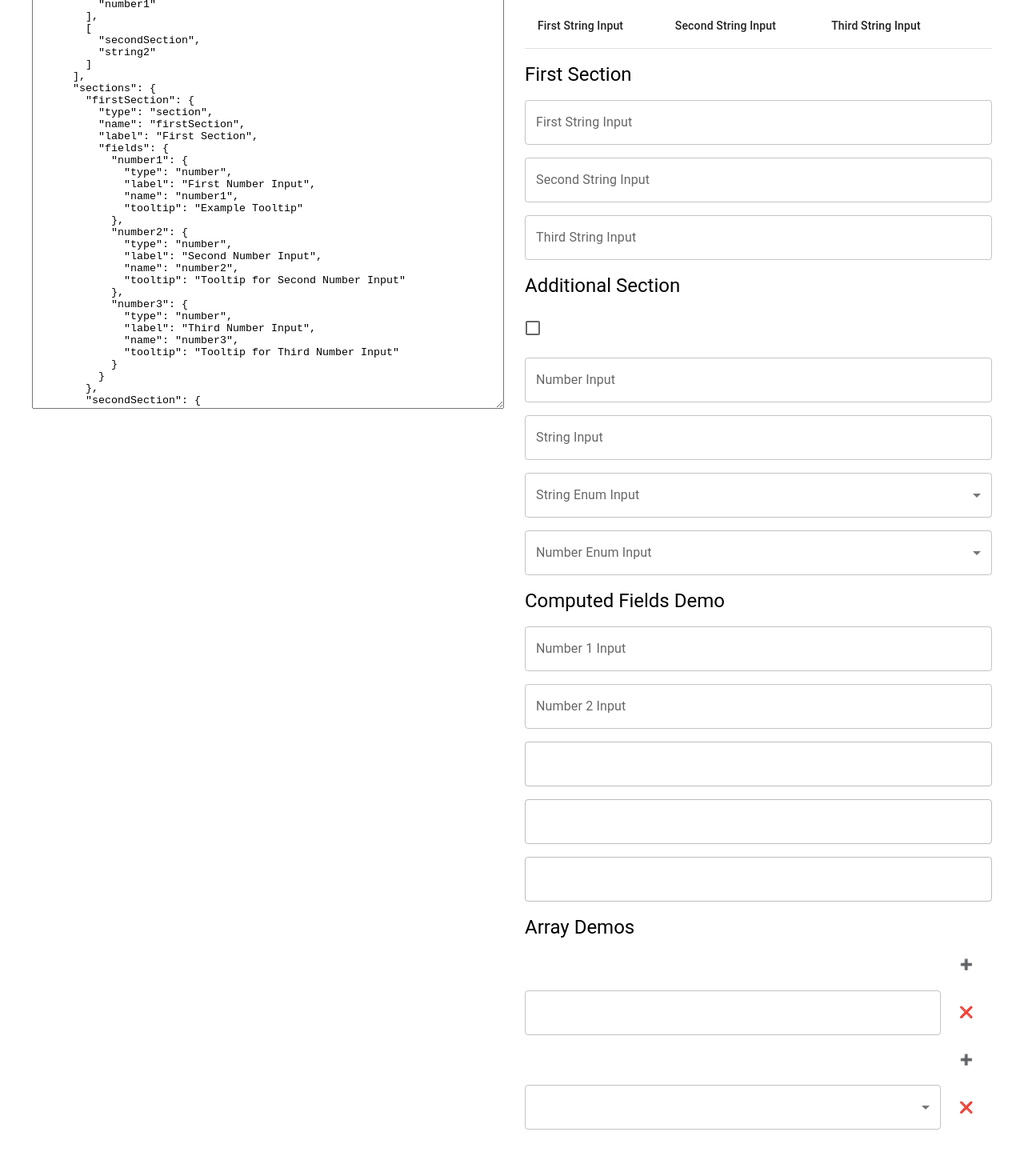
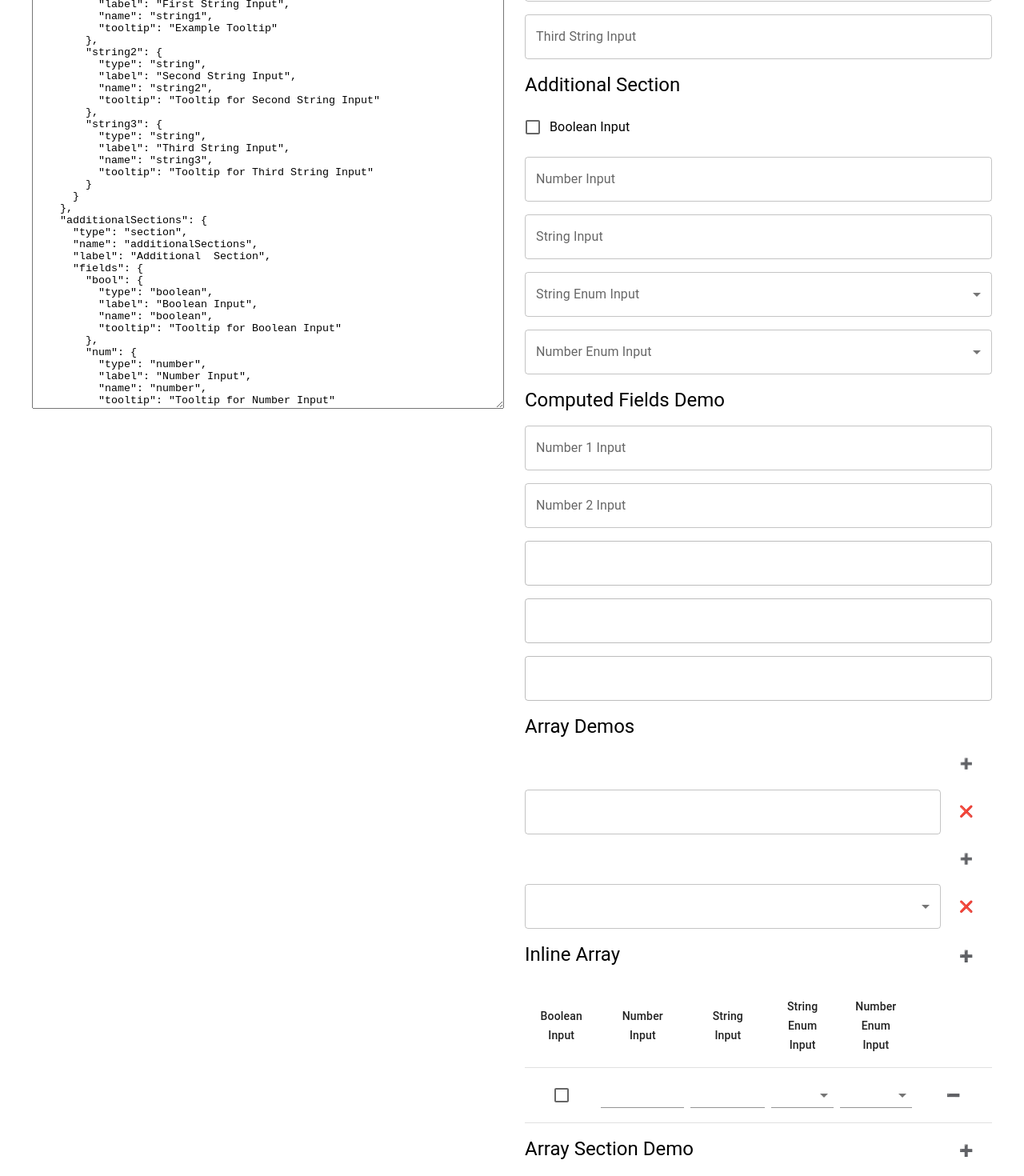
Before and after one commit to AndrewSmithDev/labnetik-test-prototype, a React (Vite) app in the folder proof-of-concept/client/: page / in a window 1280 px wide. Shown: the part 260-1730 px from the top of the page at 80% size. Built offline with nearby package versions, Linux system fonts and the light colour scheme.

Commit message:
inline array section done

```diff
--- a/proof-of-concept/client/src/example/example-test-config1.ts
+++ b/proof-of-concept/client/src/example/example-test-config1.ts
@@ -4,92 +4,6 @@ export const exampleConfig1: TestConfig = {
   title: "Example Test Configuration 1",
   stages: ["creation", "submission"],
   sections: {
-    arraySectionDemo: {
-      type: "array-section",
-      name: "arrayDemo",
-      label: "Array Section Demo",
-      showInFormPreview: [
-        ["firstSection", "number1"],
-        ["secondSection", "string2"],
-      ],
-      sections: {
-        firstSection: {
-          type: "section",
-          name: "firstSection",
-          label: "First Section",
-          fields: {
-            number1: {
-              type: "number",
-              label: "First Number Input",
-              name: "number1",
-              tooltip: "Example Tooltip",
-            },
-            number2: {
-              type: "number",
-              label: "Second Number Input",
-              name: "number2",
-              tooltip: "Tooltip for Second Number Input",
-            },
-            number3: {
-              type: "number",
-              label: "Third Number Input",
-              name: "number3",
-              tooltip: "Tooltip for Third Number Input",
-            },
-          },
-        },
-        secondSection: {
-          type: "section",
-          name: "secondSection",
-          label: "Second Section",
-          fields: {
-            string1: {
-              type: "string",
-              label: "First String Input",
-              name: "string1",
-              tooltip: "Example Tooltip",
-            },
-            string2: {
-              type: "string",
-              label: "Second String Input",
-              name: "string2",
-              tooltip: "Tooltip for Second String Input",
-            },
-            string3: {
-              type: "string",
-              label: "Third String Input",
-              name: "string3",
-              tooltip: "Tooltip for Third String Input",
-            },
-          },
-        },
-      },
-    },
-    inlineArray: {
-      type: "inline-array-section",
-      name: "inlineArray",
-      label: "Inline Array",
-      fields: {
-        string1: {
-          type: "string",
-          label: "First String Input",
-          name: "string1",
-          tooltip: "Example Tooltip",
-        },
-        string2: {
-          type: "string",
-          label: "Second String Input",
-          name: "string2",
-          tooltip: "Tooltip for Second String Input",
-        },
-        string3: {
-          type: "string",
-          label: "Third String Input",
-          name: "string3",
-          tooltip: "Tooltip for Third String Input",
-        },
-      },
-    },
     firstSection: {
       type: "section",
       name: "firstSection",
@@ -240,5 +154,107 @@ export const exampleConfig1: TestConfig = {
         },
       },
     },
+    inlineArray: {
+      type: "inline-array-section",
+      name: "inlineArray",
+      label: "Inline Array",
+      fields: {
+        bool: {
+          type: "boolean",
+          label: "Boolean Input",
+          name: "boolean",
+          tooltip: "Tooltip for Boolean Input",
+        },
+        num: {
+          type: "number",
+          label: "Number Input",
+          name: "number",
+          tooltip: "Tooltip for Number Input",
+        },
+        str: {
+          type: "string",
+          label: "String Input",
+          name: "string",
+          tooltip: "Tooltip for String Input",
+        },
+        strEnum: {
+          type: "enum",
+          options: { type: "string", values: ["a", "b", "c"] },
+          label: "String Enum Input",
+          name: "strEnum",
+          tooltip: "Tooltip for String Enum Input",
+        },
+        numEnum: {
+          type: "enum",
+          options: { type: "number", values: [10, 20, 30] },
+          label: "Number Enum Input",
+          name: "numEnum",
+          tooltip: "Tooltip for Number Enum Input",
+        },
+      },
+    },
+    arraySectionDemo: {
+      type: "array-section",
+      name: "arrayDemo",
+      label: "Array Section Demo",
+      showInFormPreview: [
+        ["firstSection", "number1"],
+        ["firstSection", "number2"],
+        ["secondSection", "string1"],
+        ["secondSection", "string2"],
+      ],
+      sections: {
+        firstSection: {
+          type: "section",
+          name: "firstSection",
+          label: "First Section",
+          fields: {
+            number1: {
+              type: "number",
+              label: "First Number Input",
+              name: "number1",
+              tooltip: "Example Tooltip",
+            },
+            number2: {
+              type: "number",
+              label: "Second Number Input",
+              name: "number2",
+              tooltip: "Tooltip for Second Number Input",
+            },
+            number3: {
+              type: "number",
+              label: "Third Number Input",
+              name: "number3",
+              tooltip: "Tooltip for Third Number Input",
+            },
+          },
+        },
+        secondSection: {
+          type: "section",
+          name: "secondSection",
+          label: "Second Section",
+          fields: {
+            string1: {
+              type: "string",
+              label: "First String Input",
+              name: "string1",
+              tooltip: "Example Tooltip",
+            },
+            string2: {
+              type: "string",
+              label: "Second String Input",
+              name: "string2",
+              tooltip: "Tooltip for Second String Input",
+            },
+            string3: {
+              type: "string",
+              label: "Third String Input",
+              name: "string3",
+              tooltip: "Tooltip for Third String Input",
+            },
+          },
+        },
+      },
+    },
   },
 };
--- a/proof-of-concept/client/src/form/array-section.tsx
+++ b/proof-of-concept/client/src/form/array-section.tsx
@@ -77,7 +77,7 @@ export const ArraySection = ({ config, pathPrefix }: ArraySectionProps) => {
           <TableHead>
             {showInFormPreview.map(([section, field]) => {
               return (
-                <TableCell>
+                <TableCell align="center">
                   {config.sections[section]?.fields[field]?.label}
                 </TableCell>
               );
@@ -88,7 +88,9 @@ export const ArraySection = ({ config, pathPrefix }: ArraySectionProps) => {
               return (
                 <TableRow>
                   {showInFormPreview?.map((path) => (
-                    <TableCell>{R.view(R.lensPath(path), data)}</TableCell>
+                    <TableCell align="center">
+                      {R.view(R.lensPath(path), data)}
+                    </TableCell>
                   ))}
                 </TableRow>
               );
--- a/proof-of-concept/client/src/form/inputs/boolean-input.tsx
+++ b/proof-of-concept/client/src/form/inputs/boolean-input.tsx
@@ -10,18 +10,20 @@ export type BooleanInputProps = Omit<BaseInputProps, "variant"> & {
 export const BooleanInput = ({
   config,
   pathPrefix,
-  showLabel,
+  showLabel = true,
 }: BooleanInputProps) => {
   const { register } = useFormContext();
   const { label, name, tooltip, hidden, validation } = config;
   const path = pathPrefix ? `${pathPrefix}.${name}` : name;
 
-  const input = (
+  const input = showLabel ? (
     <FormControlLabel
       {...register(path)}
       control={<Checkbox {...register(path)} />}
-      label={showLabel ? label : undefined}
+      label={label}
     />
+  ) : (
+    <Checkbox {...register(path)} />
   );
 
   if (!tooltip) return input;
--- a/proof-of-concept/client/src/form/inputs/inline-array-section.tsx
+++ b/proof-of-concept/client/src/form/inputs/inline-array-section.tsx
@@ -93,7 +93,7 @@ export const InlineArraySection = ({
   const path = pathPrefix ? `${pathPrefix}.${name}` : name;
 
   const { watch, setValue } = useFormContext();
-  const values = watch(path) ?? [];
+  const values = watch(path) ?? [{}];
 
   const handleAdd = () => {
     setValue(path, [...values, {}]);
@@ -125,7 +125,7 @@ export const InlineArraySection = ({
         <Table>
           <TableHead>
             {Object.values(fields).map(({ label }) => (
-              <TableCell>{label}</TableCell>
+              <TableCell align="center">{label}</TableCell>
             ))}
             <TableCell />
           </TableHead>
@@ -134,11 +134,11 @@ export const InlineArraySection = ({
               return (
                 <TableRow>
                   {Object.values(fields).map((config) => (
-                    <TableCell sx={{ padding: "8px 4px" }}>
+                    <TableCell align="center" sx={{ padding: "8px 4px" }}>
                       {getInput(config, path + "." + index)}
                     </TableCell>
                   ))}
-                  <TableCell>
+                  <TableCell align="center">
                     <Button onClick={() => handleDelete(index)}>➖</Button>
                   </TableCell>
                 </TableRow>
```
